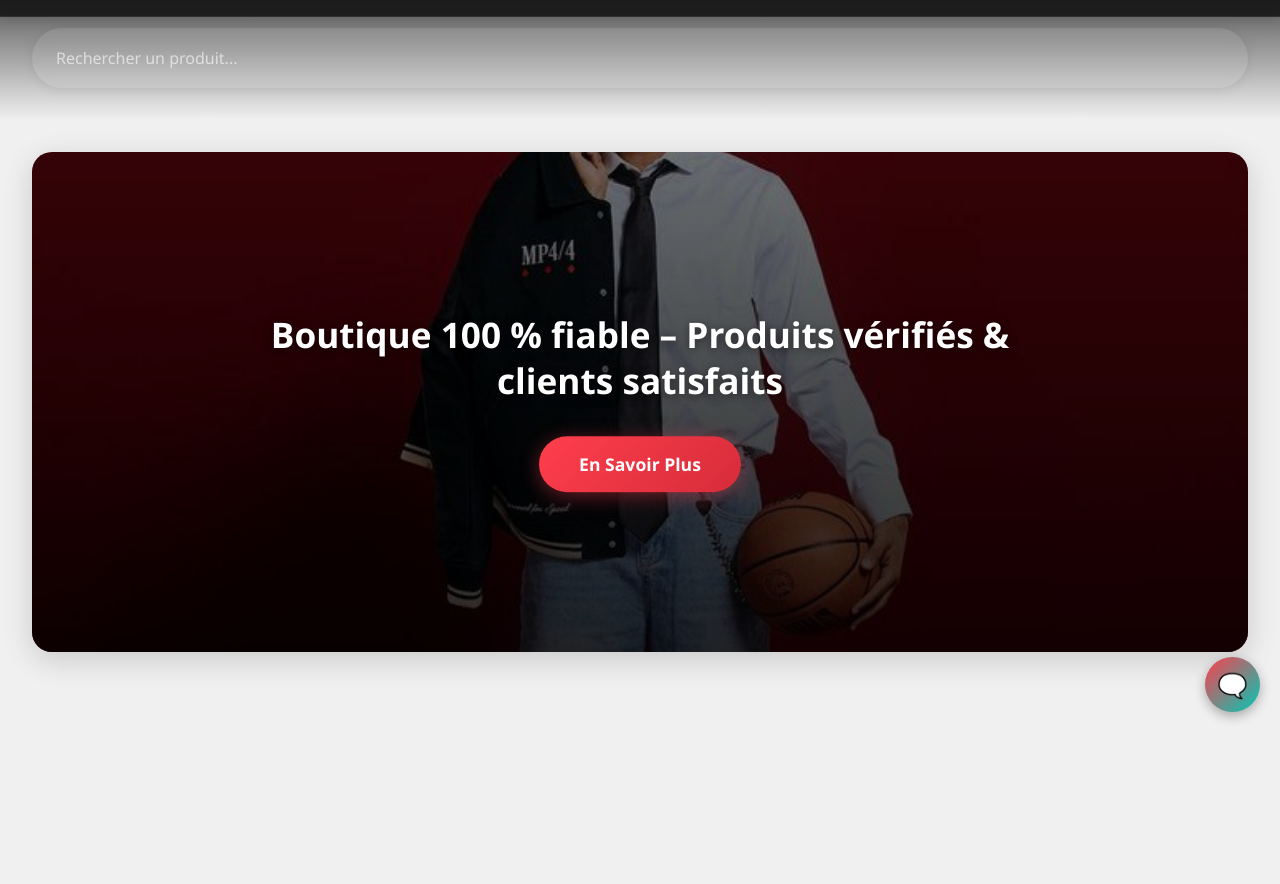
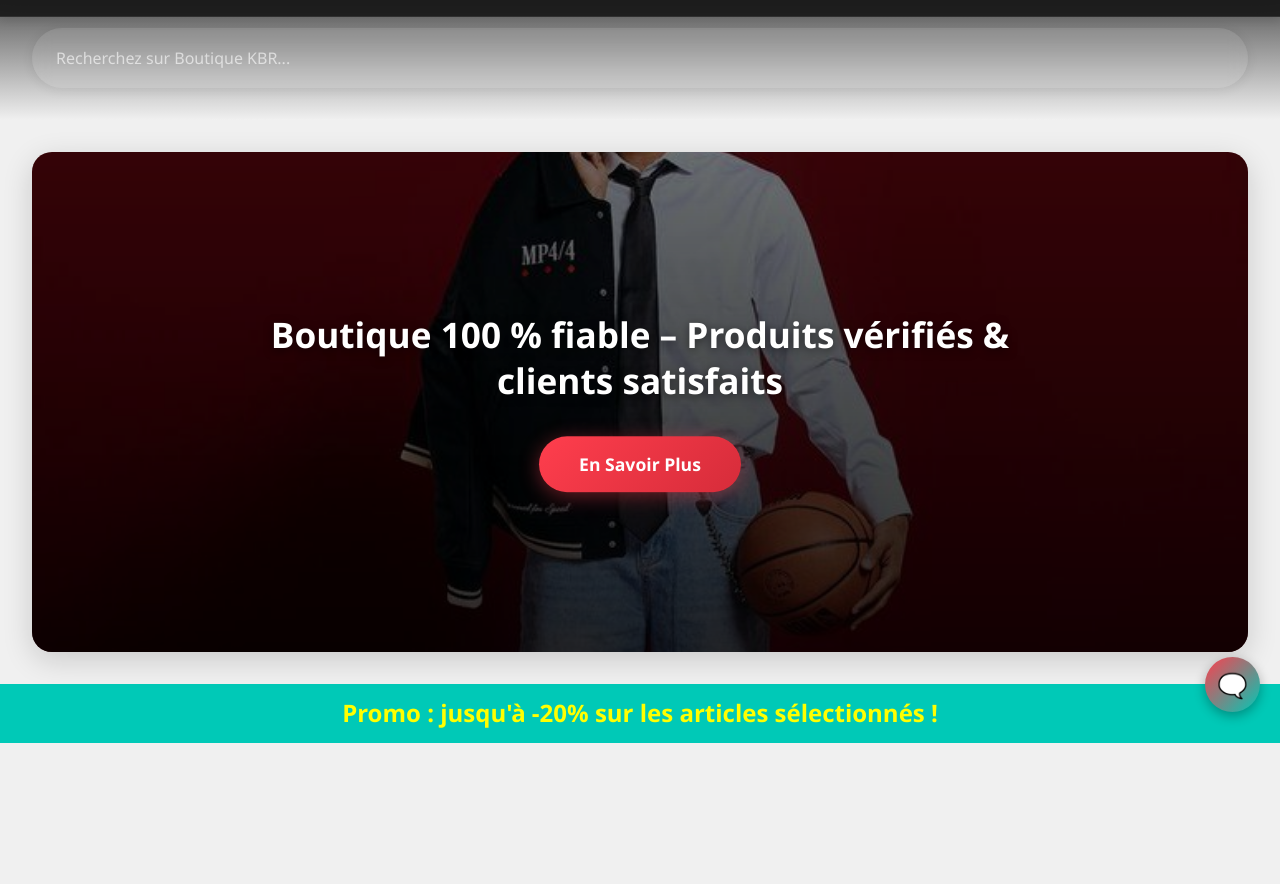
Before and after one commit to rodolphe2002/Boutique-KBR, a plain HTML site: page public/client/index.html in a window 1280 px wide. Shown: the part 68-952 px from the top of the page. Drawn offline with Linux system fonts and the light colour scheme; no server answers.

Commit message:
ajout de defilement d'information

```diff
--- a/public/client/index.html
+++ b/public/client/index.html
@@ -36,7 +36,7 @@
 
   <!-- 🔹 Barre de recherche -->
   <section class="search-bar">
-    <input type="text" id="searchInput" placeholder="Rechercher un produit...">
+    <input type="text" id="searchInput" placeholder="Recherchez sur Boutique KBR...">
 
 
   </section>
@@ -48,6 +48,11 @@
     <button><a href="#productList">En Savoir Plus</a></button>
   </div>
 </section>
+
+
+ <div class="banniereTexte" id="banniereTexte">
+    Bienvenue sur notre site !
+  </div>
 
 
   <!-- 🔹 Onglets de session dynamiques -->
--- a/public/client/script.js
+++ b/public/client/script.js
@@ -132,3 +132,24 @@ function performSearch(query) {
     productList.appendChild(card);
   });
 }
+
+
+
+
+    // Tableau de messages à afficher
+    const messages = [
+
+      "Livraison rapide disponible à Abidjan !",
+      "Promo : jusqu'à -20% sur les articles sélectionnés !",
+      "Besoin d’aide ? Appelez-nous au 05 02 32 99 09 ou écrivez-nous sur WhatsApp au 05 65 69 93 58.",
+      "Nouveaux produits ajoutés chaque jour !"
+    ];
+
+    let index = 0;
+    const banniere = document.getElementById("banniereTexte");
+
+    // Changer le message toutes les secondes
+    setInterval(() => {
+      banniere.textContent = messages[index];
+      index = (index + 1) % messages.length; // Boucle infinie
+    }, 2000);
--- a/public/client/style.css
+++ b/public/client/style.css
@@ -1131,3 +1131,14 @@ a, button {
   cursor: url('pointer.cur'), pointer;
 }
 */
+
+
+
+  .banniereTexte {
+      background-color: var(--accent); /* Vert foncé comme sur l’image */
+      color: yellow;
+      font-weight: bold;
+      text-align: center;
+      padding: 10px;
+      font-size: 24px;
+    }
```
Also changed, not shown: public/client/img/pub.jpg (added).
